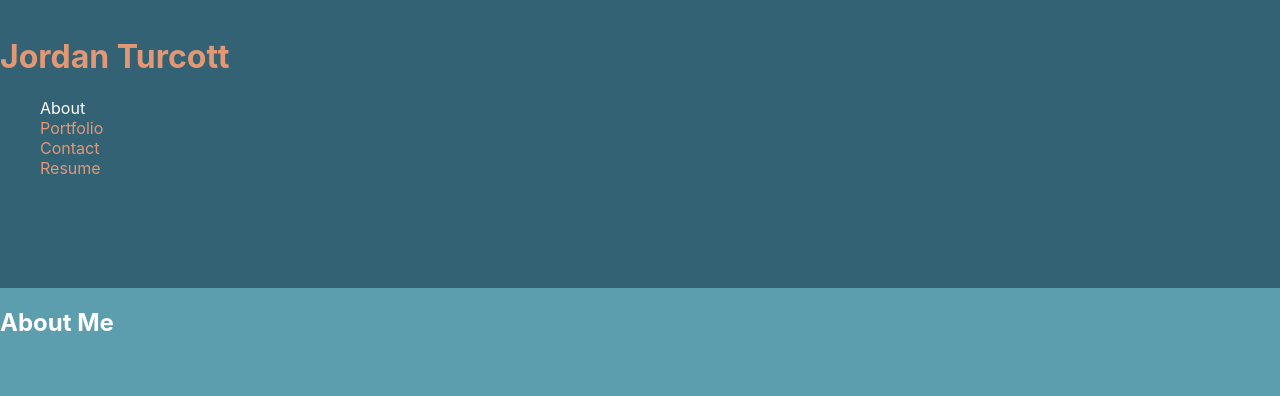
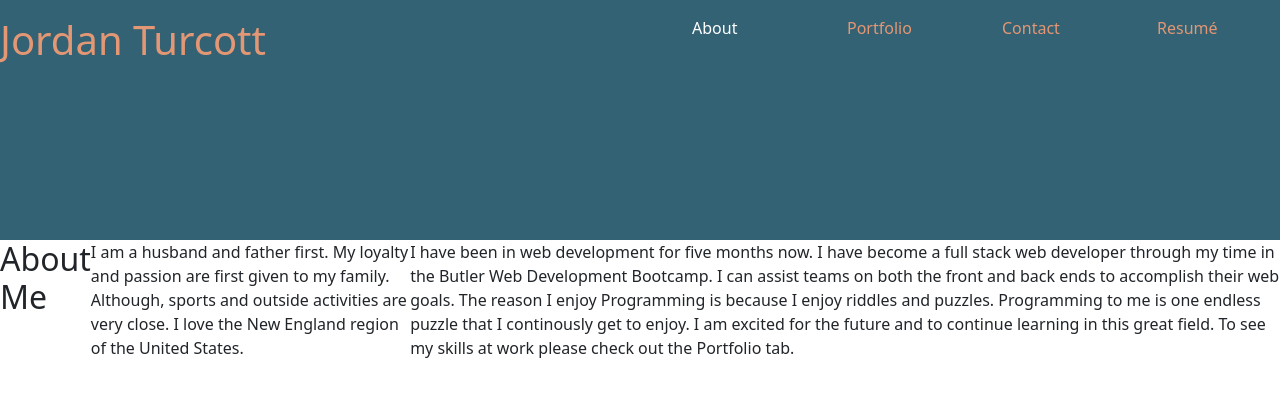
Before and after one commit to J2021T/jt-portfolio, a React (Create React App) app: page / in a window 1280 px wide. Shown: the top 396 px of the page. Built offline with nearby package versions, Linux system fonts and the light colour scheme.

Commit message:
imported bootstrap to get it to work

```diff
--- a/package.json
+++ b/package.json
@@ -6,7 +6,9 @@
     "@testing-library/jest-dom": "^5.14.1",
     "@testing-library/react": "^11.2.7",
     "@testing-library/user-event": "^12.8.3",
+    "bootstrap": "^5.1.0",
     "react": "^17.0.2",
+    "react-bootstrap": "^1.6.1",
     "react-dom": "^17.0.2",
     "react-scripts": "4.0.3",
     "web-vitals": "^1.1.2"
--- a/src/App.css
+++ b/src/App.css
@@ -30,3 +30,7 @@ a {
 .navActive {
   color: white;
 }
+
+.navTab:hover {
+  background-color: var(--secondary);
+}
--- a/src/App.js
+++ b/src/App.js
@@ -1,5 +1,6 @@
 import React, { useState } from 'react';
 import './App.css';
+import 'bootstrap/dist/css/bootstrap.min.css';
 import Header from "./components/Header";
 import Portfolio from './components/Portfolio';
 import About from './components/About';
@@ -13,7 +14,7 @@ function App() {
       case 'About' : return <About />;
       case 'Portfolio' : return <Portfolio />;
       case 'Contact' : return <Contact />;
-      case 'Resume' : return <Resume />;
+      case 'Resumé' : return <Resume />;
       default : return <About />;
     }
   };
@@ -24,7 +25,7 @@ function App() {
         <Header currentTab={currentTab} SetCurrentTab={SetCurrentTab} />
       </div>
       <div>
-        {renderPage()}
+        <main className='d-flex justify-content-center align-text-center'>{renderPage()}</main>
       </div>
     </div>
   );
--- a/src/components/About/index.js
+++ b/src/components/About/index.js
@@ -3,7 +3,12 @@ import React from 'react';
 function About() {
 
     return (
-        <h2>About Me</h2>
+        <div className='d-flex justify-content-center'>
+            <h2>About Me</h2>
+            <p>I am a husband and father first.  My loyalty and passion are first given to my family.  Although, sports and outside activities are very close. I love the New England region of the United States.</p>
+            <p>I have been in web development for five months now.  I have become a full stack web developer through my time in the Butler Web Development Bootcamp.  I can assist teams on both the front and back ends to accomplish their web goals. The reason I enjoy Programming is because I enjoy riddles and puzzles.  Programming to me is one endless puzzle that I continously get to enjoy.  I am excited for the future and to continue learning in this great field.  To see my skills at work please check out the Portfolio tab.</p>
+        </div>
+
     )
 }
 
--- a/src/components/Header/index.js
+++ b/src/components/Header/index.js
@@ -5,11 +5,11 @@ import Nav from '../Nav';
 function Header(props) {
     const { currentTab, SetCurrentTab } = props;
     return (
-        <header className="hero d-flex">
-            <div>
-                <h1>Jordan Turcott</h1>
+        <header className="hero row">
+            <div className='col-6'>
+                <h1 className="">Jordan Turcott</h1>
             </div>
-            <div>
+            <div className="col-6">
                 <Nav currentTab={currentTab} SetCurrentTab={SetCurrentTab}></Nav>
             </div>
         </header>
--- a/src/components/Nav/index.js
+++ b/src/components/Nav/index.js
@@ -3,12 +3,12 @@ import React from 'react';
 
 function Nav(props) {
     const { currentTab, SetCurrentTab } = props;
-    const tabs = ['About', 'Portfolio', 'Contact', 'Resume'];
+    const tabs = ['About', 'Portfolio', 'Contact', 'Resumé'];
 
     return (
-        <ul className="nav nav-tabs">
+        <ul className="row">
           {tabs.map(tab => (
-            <li className="nav-item" key={tab}>
+            <li className="col-3" key={tab}>
               <span
                 onClick={() => SetCurrentTab(tab,console.log(currentTab))}
                 className={
@@ -21,16 +21,6 @@ function Nav(props) {
           ))}
         </ul>
     );
-//     return (
-//         <nav>
-//             <ul className="flex-row">
-//                 <li className='navActive mx-2'><span onClick={() => setCurrentTab('About')}>About</span></li>
-//                 <li className='mx-2'><span onClick={() => setCurrentTab('Portfolio')}>Portfolio</span></li>
-//                 <li className='mx-2'><span onClick={() => setCurrentTab('Contact')}>Contact</span></li>
-//                 <li className='mx-2'><span onClick={() => setCurrentTab('Resume')}>Resumé</span></li>
-//             </ul>
-//         </nav>
-//     )
 };
 
 export default Nav;
```
Also changed, not shown: 1 other file (tests, documents, lock files or other folders).
